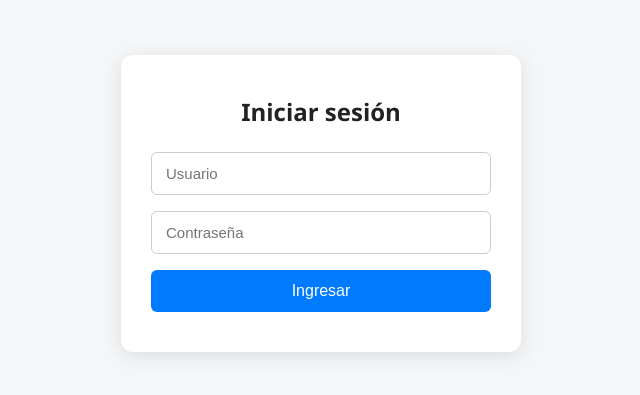
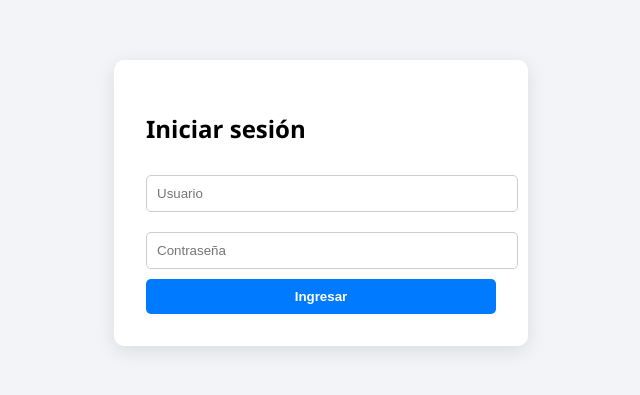
Before and after one commit to Alvigo1709/cotizador-web-fletes, a plain HTML site: page login.html in a window 1280 px wide. Shown: the part 197-592 px from the top of the page, without its empty margins (319-959 px from the left). Drawn offline with Linux system fonts and the light colour scheme.

Commit message:
Update style.css

```diff
--- a/css/style.css
+++ b/css/style.css
@@ -1,76 +1,42 @@
-/* Reset básico */
-* {
-  box-sizing: border-box;
+body {
+  font-family: 'Segoe UI', sans-serif;
+  background-color: #f2f4f8;
   margin: 0;
   padding: 0;
+  display: flex;
+  height: 100vh;
+  align-items: center;
+  justify-content: center;
 }
 
-/* Fondo general */
-body {
-  font-family: 'Segoe UI', sans-serif;
-  background-color: #f4f6f8;
-  display: flex;
-  justify-content: center;
-  align-items: center;
-  height: 100vh;
+.login-container, .form-container {
+  background: white;
+  padding: 2rem;
+  border-radius: 10px;
+  box-shadow: 0 5px 20px rgba(0,0,0,0.1);
+  width: 100%;
+  max-width: 350px;
 }
 
-/* Contenedor del formulario */
-.login-container {
-  background-color: #ffffff;
-  padding: 40px 30px;
-  border-radius: 12px;
-  box-shadow: 0 4px 20px rgba(0, 0, 0, 0.1);
+input, select {
   width: 100%;
-  max-width: 400px;     /* Limita el ancho máximo */
-  min-width: 300px;     /* Asegura buena visibilidad en móviles */
+  padding: 10px;
+  margin: 10px 0;
+  border-radius: 5px;
+  border: 1px solid #ccc;
 }
 
-/* Título */
-.login-container h2 {
-  text-align: center;
-  margin-bottom: 24px;
-  color: #222;
-  font-size: 24px;
+button {
+  width: 100%;
+  padding: 10px;
+  background-color: #007bff;
+  color: white;
+  border: none;
+  font-weight: bold;
+  border-radius: 5px;
+  cursor: pointer;
 }
 
-/* Campos de entrada */
-.login-container input {
-  width: 100%;
-  padding: 12px 14px;
-  margin-bottom: 16px;
-  border: 1px solid #ccc;
-  border-radius: 6px;
-  font-size: 15px;
-  transition: border 0.2s ease;
-}
-
-.login-container input:focus {
-  outline: none;
-  border-color: #007bff;
-}
-
-/* Botón */
-.login-container button {
-  width: 100%;
-  padding: 12px;
-  background-color: #007bff;
-  border: none;
-  border-radius: 6px;
-  color: white;
-  font-size: 16px;
-  cursor: pointer;
-  transition: background-color 0.3s ease;
-}
-
-.login-container button:hover {
+button:hover {
   background-color: #0056b3;
 }
-
-/* Mensaje de error */
-#errorMessage {
-  color: red;
-  font-size: 14px;
-  text-align: center;
-  margin-top: 10px;
-}
```
